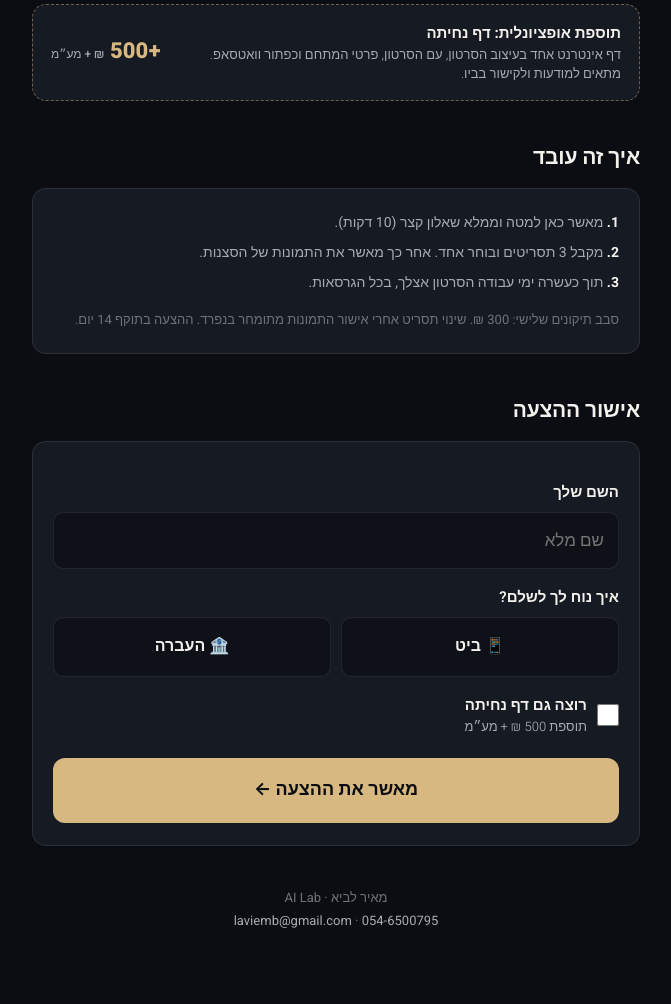
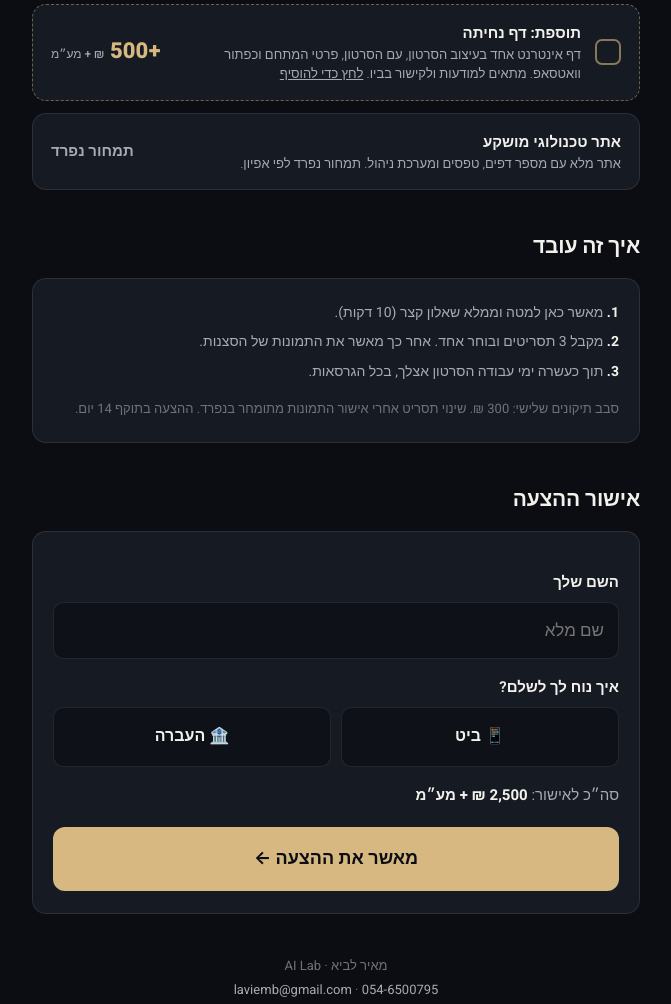
Before and after one commit to mlb-code/venue-video, a plain HTML site: page index.html in a window 1280 px wide. Shown: the part 1366-2370 px from the top of the page, without its empty margins (304-975 px from the left). Drawn offline with Linux system fonts and the light colour scheme.

Commit message:
תוספת דף נחיתה כתיבת סימון עם סיכום, ואתר מושקע בתמחור נפרד
Co-Authored-By: Claude Fable 5.1 <noreply@anthropic.com>

```diff
--- a/index.html
+++ b/index.html
@@ -36,7 +36,17 @@ h2{font-size:21px;font-weight:800;letter-spacing:-.01em;margin:40px 0 14px}
 .price .amt small{font-size:20px;color:var(--muted);font-weight:500}
 .price .note{color:var(--muted);font-size:14.5px;margin-top:10px}
 .price .note b{color:var(--text);font-weight:600}
-.addon{display:flex;justify-content:space-between;align-items:center;gap:14px;background:var(--card);border:1px dashed rgba(214,184,128,.45);border-radius:14px;padding:16px 18px;margin-top:12px}
+.addon{display:flex;align-items:center;gap:14px;background:var(--card);border:1px dashed rgba(214,184,128,.45);border-radius:14px;padding:16px 18px;margin-top:12px;cursor:pointer;position:relative;transition:border-color .15s,background .15s}
+.addon .tx{flex:1}
+.addon input{position:absolute;opacity:0;width:0;height:0}
+.addon .box{flex-shrink:0;width:26px;height:26px;border:2px solid rgba(214,184,128,.6);border-radius:7px;display:flex;align-items:center;justify-content:center;font-size:15px;font-weight:800;color:#0b0d12}
+.addon:has(input:checked){border:1.5px solid var(--gold);background:rgba(214,184,128,.08)}
+.addon:has(input:checked) .box{background:var(--gold);border-color:var(--gold)}
+.addon:has(input:checked) .box::after{content:"✓"}
+.addon.plain{cursor:default;border-style:solid;border-color:var(--line)}
+.addon.plain .ap{color:var(--muted)}
+.sum{margin-top:16px;font-size:15px;color:var(--muted)}
+.sum b{color:var(--text)}
 .addon b{display:block;font-size:15px}
 .addon small{display:block;color:var(--muted);font-size:13px;font-weight:300;line-height:1.5}
 .addon .ap{flex-shrink:0;font-size:22px;font-weight:800;color:var(--gold);white-space:nowrap}
@@ -44,7 +54,7 @@ h2{font-size:21px;font-weight:800;letter-spacing:-.01em;margin:40px 0 14px}
 .chk{display:flex;gap:10px;align-items:center;margin-top:16px;font-size:15px;font-weight:600}
 .chk input{width:22px;height:22px;accent-color:var(--gold);flex-shrink:0}
 .chk small{display:block;color:var(--muted);font-weight:300;font-size:13px}
-@media (max-width:480px){.addon{flex-direction:column;align-items:flex-start}}
+@media (max-width:480px){.addon{padding:14px}.addon .ap{font-size:18px}}
 .terms{color:var(--muted);font-size:14px;line-height:1.7}
 .terms p+p{margin-top:6px}
 label.f{display:block;font-size:15px;font-weight:600;margin:16px 0 8px}
@@ -103,9 +113,15 @@ input:focus{outline:none;border-color:var(--gold)}
   <div class="amt">2,500 <small>₪ + מע״מ</small></div>
   <div class="note">הכול כלול, בלי תוספות בדרך<br><b>חצי עם האישור, חצי במסירה</b> (1,462.50 ₪ כל תשלום)</div>
 </div>
-<div class="addon">
-  <div><b>תוספת אופציונלית: דף נחיתה</b><small>דף אינטרנט אחד בעיצוב הסרטון, עם הסרטון, פרטי המתחם וכפתור וואטסאפ. מתאים למודעות ולקישור בביו.</small></div>
+<label class="addon" for="lp">
+  <input type="checkbox" id="lp">
+  <span class="box"></span>
+  <div class="tx"><b>תוספת: דף נחיתה</b><small>דף אינטרנט אחד בעיצוב הסרטון, עם הסרטון, פרטי המתחם וכפתור וואטסאפ. מתאים למודעות ולקישור בביו. <u>לחץ כדי להוסיף</u></small></div>
   <div class="ap">+500 <small>₪ + מע״מ</small></div>
+</label>
+<div class="addon plain">
+  <div class="tx"><b>אתר טכנולוגי מושקע</b><small>אתר מלא עם מספר דפים, טפסים ומערכת ניהול. תמחור נפרד לפי אפיון.</small></div>
+  <div class="ap" style="font-size:15px">תמחור נפרד</div>
 </div>
 
 <h2>איך זה עובד</h2>
@@ -126,7 +142,7 @@ input:focus{outline:none;border-color:var(--gold)}
       <label class="opt"><input type="radio" name="pay" value="ביט"><span>📱 ביט</span></label>
       <label class="opt"><input type="radio" name="pay" value="העברה בנקאית"><span>🏦 העברה</span></label>
     </div>
-    <label class="chk"><input type="checkbox" id="lp"><span>רוצה גם דף נחיתה<small>תוספת 500 ₪ + מע״מ</small></span></label>
+    <div class="sum" id="sum">סה״כ לאישור: <b>2,500 ₪ + מע״מ</b></div>
     <input type="text" name="website" style="display:none" tabindex="-1" autocomplete="off">
     <div class="err" id="err"></div>
     <button class="btn btn-gold" id="send" type="submit">מאשר את ההצעה ←</button>
@@ -148,6 +164,8 @@ input:focus{outline:none;border-color:var(--gold)}
 <script>
 const WEB3FORMS_KEY='9ba5abaf-d501-44db-a33d-d5028c89e0ef', WA='972546500795';
 const f=document.getElementById('f'),err=document.getElementById('err');
+const lpBox=document.getElementById('lp'),sum=document.getElementById('sum');
+lpBox.addEventListener('change',()=>{sum.innerHTML=lpBox.checked?'סה״כ לאישור: <b>3,000 ₪ + מע״מ</b> (סרטון 2,500 + דף נחיתה 500)':'סה״כ לאישור: <b>2,500 ₪ + מע״מ</b>'});
 f.addEventListener('submit',async e=>{
   e.preventDefault(); err.classList.remove('show');
   const name=document.getElementById('name').value.trim();
```
